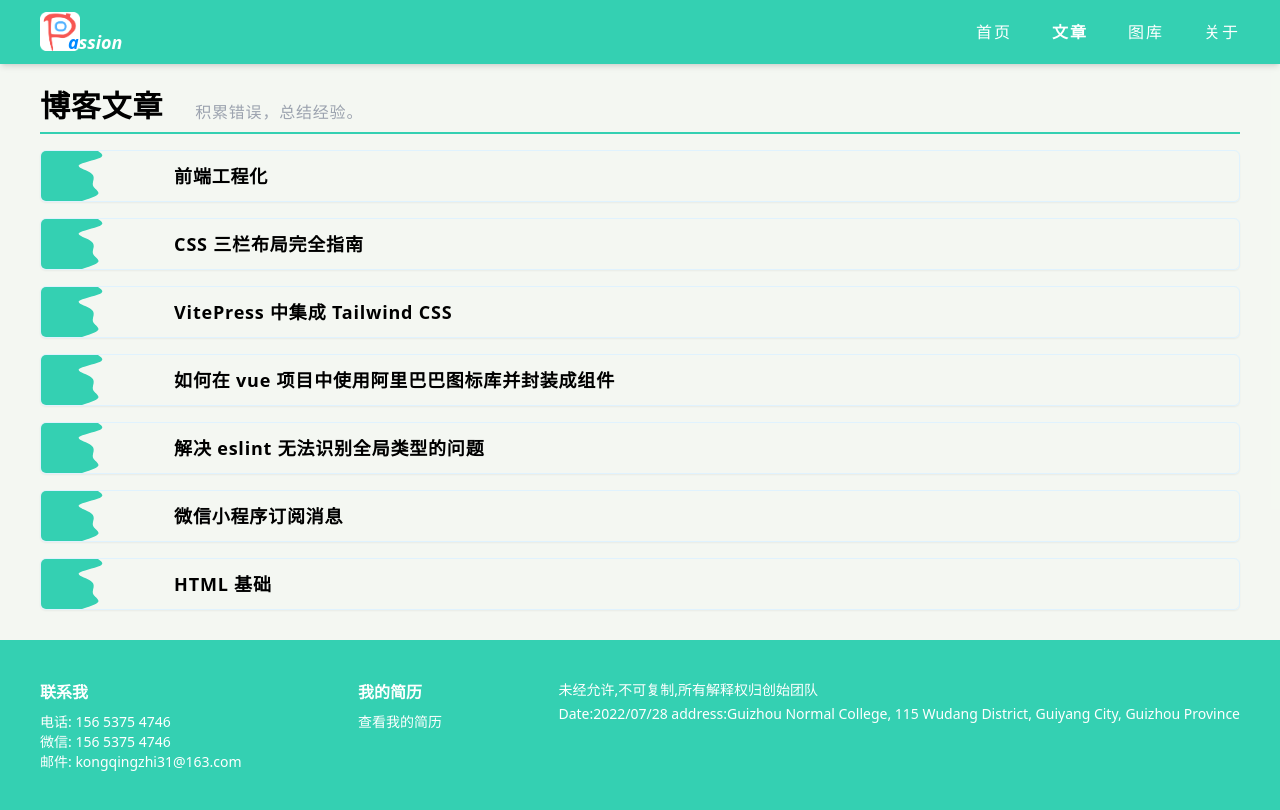
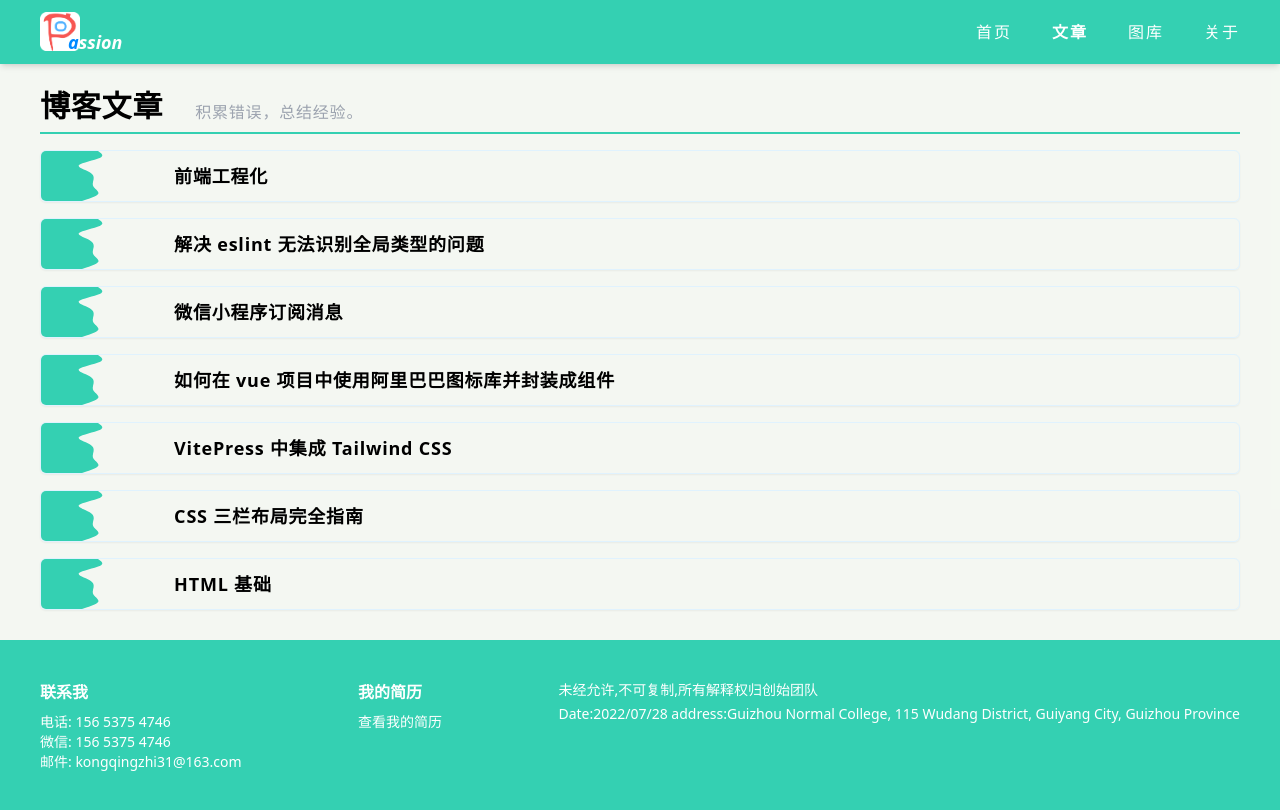
Before and after one commit to KongQingzhi/kongqingzhi.github.io, a Vue app: page /#/ in a window 1280 px wide. Both pictures are taken after a click on the item "文章". Built offline with nearby package versions, Linux system fonts and the light colour scheme.

Commit message:
feat: 完善前端文章路由

```diff
--- a/src/pages/article/index.vue
+++ b/src/pages/article/index.vue
@@ -14,36 +14,14 @@
 <script setup lang="ts">
 import PageTitle from '@/components/PageTitle.vue';
 import ArticleTItle from '@/components/ArticleTItle.vue';
+import articleDetailRoutes from '@/router/articleDetailRoutes.ts';
+
 defineOptions({ name: 'ArticlePage' });
 
-const articleList = [
-  {
-    path: '',
-    title: '前端工程化',
-  },
-  {
-    path: '',
-    title: 'CSS 三栏布局完全指南',
-  },
-  {
-    path: '',
-    title: 'VitePress 中集成 Tailwind CSS',
-  },
-  {
-    path: '',
-    title: '如何在 vue 项目中使用阿里巴巴图标库并封装成组件',
-  },
-  {
-    path: '',
-    title: '解决 eslint 无法识别全局类型的问题',
-  },
-  {
-    path: '',
-    title: '微信小程序订阅消息',
-  },
-  {
-    path: '',
-    title: 'HTML 基础',
-  },
-];
+const articleList = articleDetailRoutes.map((item) => {
+  return {
+    title: item.meta.title,
+    path: 'detail/' + item.path,
+  };
+});
 </script>
--- a/src/router/articleDetailRoutes.ts
+++ b/src/router/articleDetailRoutes.ts
@@ -1,7 +1,48 @@
 export default [
   {
-    component: () => import('@/pages/front-end/project-format/index.md'),
-    name: 'projectFormat',
-    path: 'project-format',
+    component: () => import('@/pages/front-end/front-end-engineering/index.md'),
+    meta: { title: '前端工程化' },
+    name: 'frontEndEngineering',
+    path: 'front-end-engineering',
+  },
+  {
+    component: () =>
+      import('@/pages/front-end/eslint-not-recognize-global-types/index.md'),
+    meta: { title: '解决 eslint 无法识别全局类型的问题' },
+    name: 'eslintNotRecognizeGlobalTypes',
+    path: 'eslint-not-recognize-global-types',
+  },
+  {
+    component: () =>
+      import('@/pages/front-end/wechat-miniprogram/subscribe-message/index.md'),
+    meta: { title: '微信小程序订阅消息' },
+    name: 'subscribeMessage',
+    path: 'subscribe-message',
+  },
+  {
+    component: () => import('@/pages/front-end/vue-use-alibaba-icon/index.md'),
+    meta: { title: '如何在 vue 项目中使用阿里巴巴图标库并封装成组件' },
+    name: 'vueUseAlibabaIcon',
+    path: 'vue-use-alibaba-icon',
+  },
+  {
+    component: () =>
+      import('@/pages/front-end/vitepress-integrate-tailwind-css/index.md'),
+    meta: { title: 'VitePress 中集成 Tailwind CSS' },
+    name: 'vitepressIntegrateTailwindCss',
+    path: 'vitepress-integrate-tailwind-css',
+  },
+  {
+    component: () =>
+      import('@/pages/front-end/html&css/three-column-layout/index.md'),
+    meta: { title: 'CSS 三栏布局完全指南' },
+    name: 'threeColumnLayout',
+    path: 'three-column-layout',
+  },
+  {
+    component: () => import('@/pages/front-end/html&css/html-base/index.md'),
+    meta: { title: 'HTML 基础' },
+    name: 'htmlBase',
+    path: 'html-base',
   },
 ];
```
